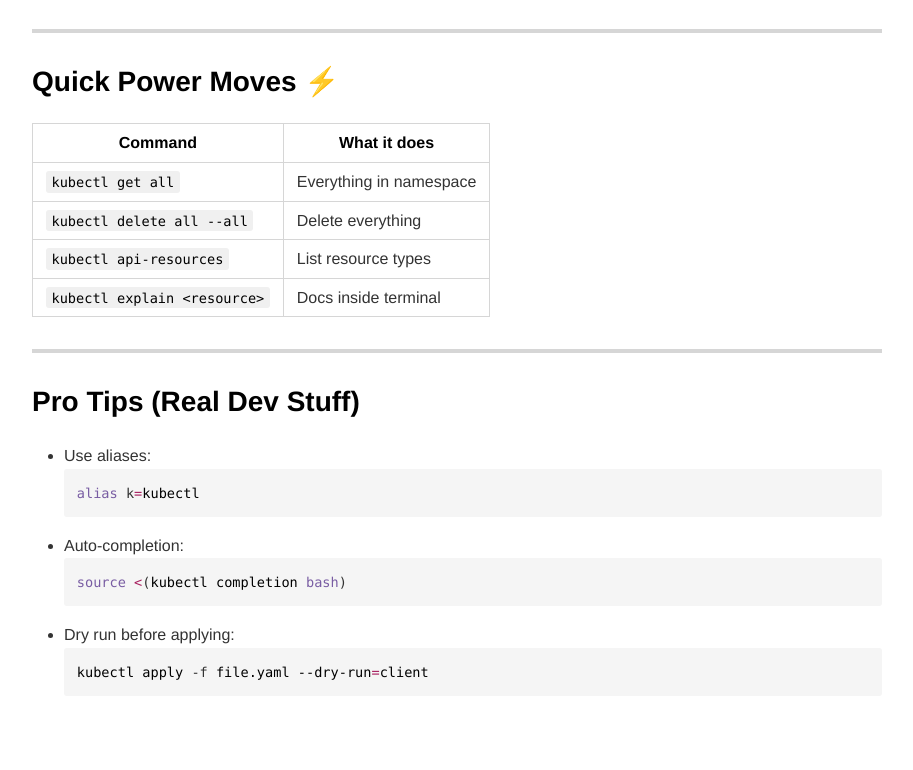
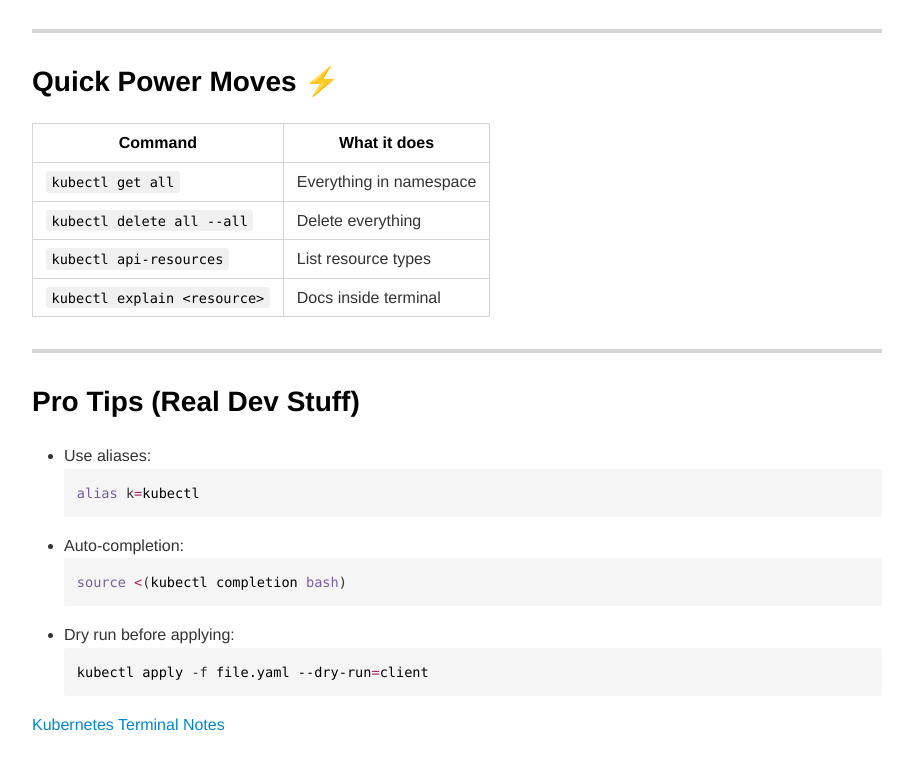
Before and after one commit to chirag-dubey/kube-notes, a plain HTML site: page kuber-terminal-notes/index.html in a window 1280 px wide. Shown: the part 4027-4797 px from the top of the page, without its empty margins (183-1096 px from the left). Before the commit the page ends 4771 px from the top, so only its background shows below. Drawn offline with nearby package versions, Linux system fonts and the light colour scheme.

Commit message:
button added

```diff
--- a/kuber-terminal-notes/index.html
+++ b/kuber-terminal-notes/index.html
@@ -514,6 +514,9 @@
 </code></pre>
 </li>
 </ul>
+<a href="./kuber-terminal-notes/">
+    Kubernetes Terminal Notes
+</a>
 
       </div>
 
```
